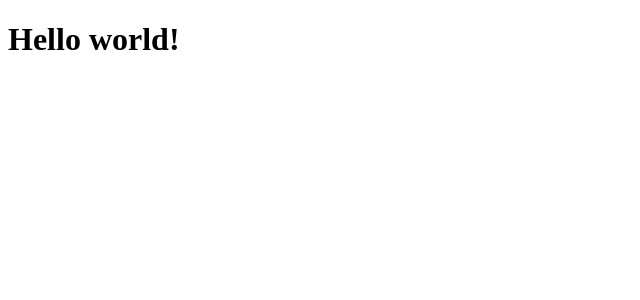
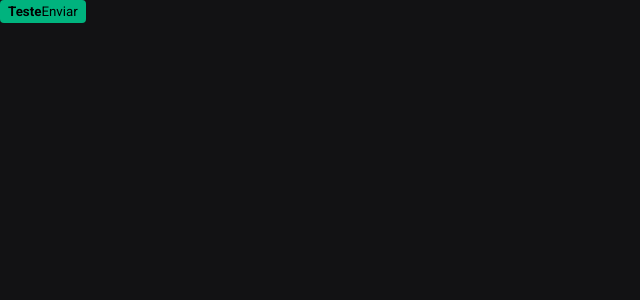
Before and after one commit to yuriqpaiva/ignite-shop, a Next.js app: page / in a window 1280 px wide. Shown: the top 300 px of the page, without its empty margins (0-640 px from the left). Built offline with nearby package versions, Linux system fonts and the light colour scheme.

Commit message:
Add stitches theme and global styles

```diff
--- a/package.json
+++ b/package.json
@@ -9,6 +9,7 @@
     "lint": "next lint"
   },
   "dependencies": {
+    "@stitches/react": "^1.2.8",
     "@types/node": "20.1.0",
     "@types/react": "18.2.6",
     "@types/react-dom": "18.2.4",
--- a/src/pages/_app.tsx
+++ b/src/pages/_app.tsx
@@ -1,5 +1,8 @@
-import type { AppProps } from 'next/app'
+import { globalStyles } from '@/styles/global';
+import type { AppProps } from 'next/app';
+
+globalStyles();
 
 export default function App({ Component, pageProps }: AppProps) {
-  return <Component {...pageProps} />
+  return <Component {...pageProps} />;
 }
--- a/src/pages/_document.tsx
+++ b/src/pages/_document.tsx
@@ -1,13 +1,30 @@
-import { Html, Head, Main, NextScript } from 'next/document'
+import { getCssText } from '@/styles';
+import { Html, Head, Main, NextScript } from 'next/document';
 
 export default function Document() {
   return (
-    <Html lang="en">
-      <Head />
+    <Html lang="pt-BR">
+      <Head>
+        <link rel="preconnect" href="https://fonts.googleapis.com" />
+        <link
+          rel="preconnect"
+          href="https://fonts.gstatic.com"
+          crossOrigin="anonymous"
+        />
+        <link
+          href="https://fonts.googleapis.com/css2?family=Roboto:wght@400;700&display=swap"
+          rel="stylesheet"
+        />
+
+        <style
+          id="stitches"
+          dangerouslySetInnerHTML={{ __html: getCssText() }}
+        />
+      </Head>
       <body>
         <Main />
         <NextScript />
       </body>
     </Html>
-  )
+  );
 }
--- a/src/pages/index.tsx
+++ b/src/pages/index.tsx
@@ -1,3 +1,25 @@
+import { styled } from '@/styles';
+
+const Button = styled('button', {
+  backgroundColor: '$green300',
+  borderRadius: 4,
+  border: 0,
+  padding: '4px 8px',
+
+  span: {
+    fontWeight: 'bold',
+  },
+
+  '&:hover': {
+    filter: 'brightness(0.8)',
+  },
+});
+
 export default function Home() {
-  return <h1>Hello world!</h1>;
+  return (
+    <Button>
+      <span>Teste</span>
+      Enviar
+    </Button>
+  );
 }
--- /dev/null
+++ b/src/pages/success.tsx
@@ -0,0 +1,5 @@
+export default function Success() {
+  return (
+    <h1>Success</h1>
+  )
+}
--- /dev/null
+++ b/src/styles/global.ts
@@ -0,0 +1,19 @@
+import { globalCss } from '.';
+
+export const globalStyles = globalCss({
+  '*': {
+    margin: 0,
+    padding: 0,
+  },
+
+  body: {
+    backgroundColor: '$gray900',
+    color: '$gray100',
+    '-webkit-font-smoothing': 'antialiased',
+  },
+
+  'body, input, button': {
+    fontFamily: 'Roboto, sans-serif',
+    fontWeight: 400,
+  },
+});
--- /dev/null
+++ b/src/styles/index.ts
@@ -0,0 +1,26 @@
+import { createStitches } from '@stitches/react';
+
+export const {
+  config,
+  styled,
+  css,
+  globalCss,
+  keyframes,
+  getCssText,
+  theme,
+  createTheme,
+} = createStitches({
+  theme: {
+    colors: {
+      white: '#fff',
+
+      gray900: '#121214',
+      gray800: '#202024',
+      gray300: '#c4c4cc',
+      gray100: '#e1e1e6',
+
+      green500: '#00875f',
+      green300: '#00b37e',
+    },
+  },
+});
```
Also changed, not shown: src/pages/product/[id].tsx (added, +7 -0 lines), 1 other file (tests, documents, lock files or other folders).
